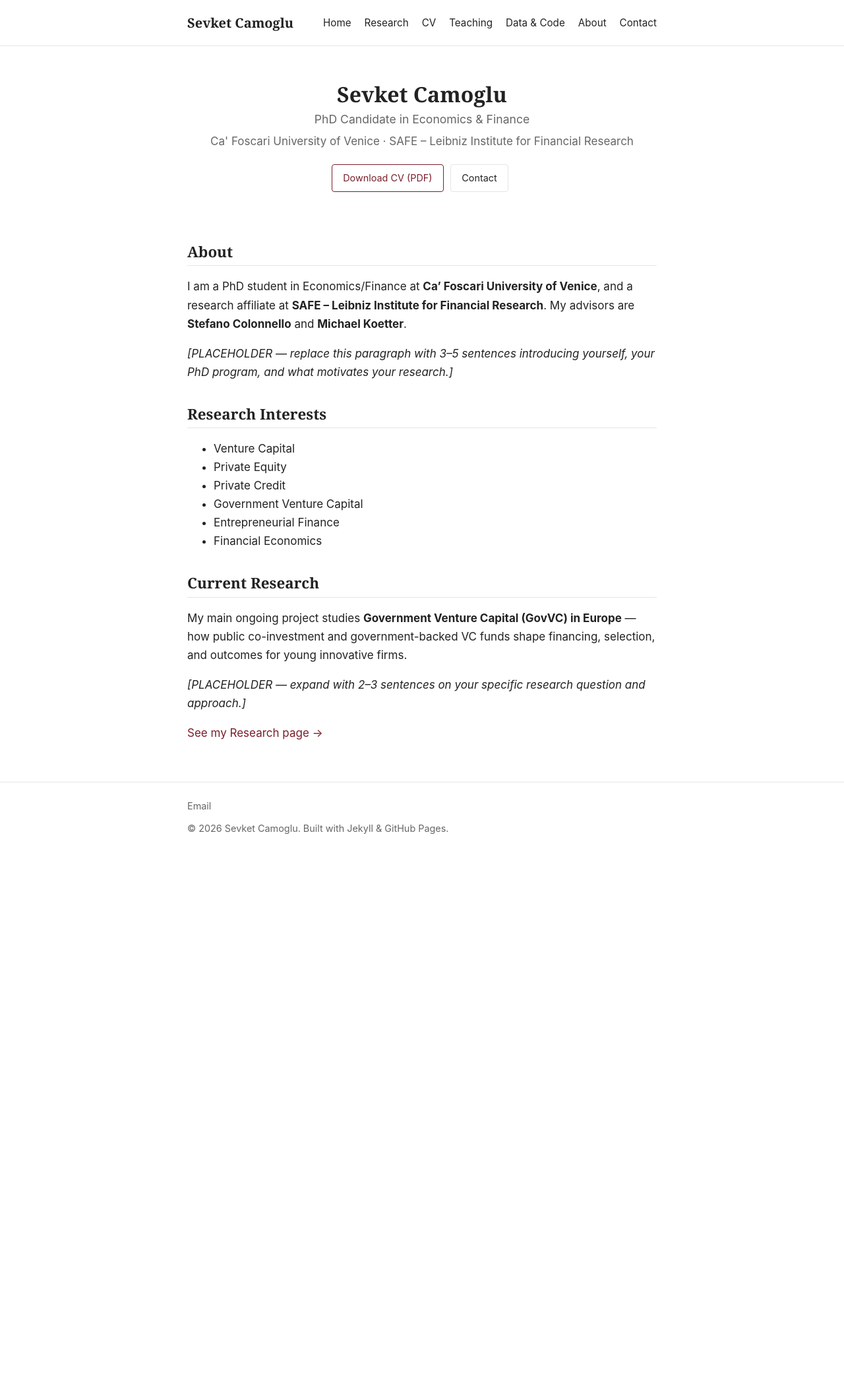
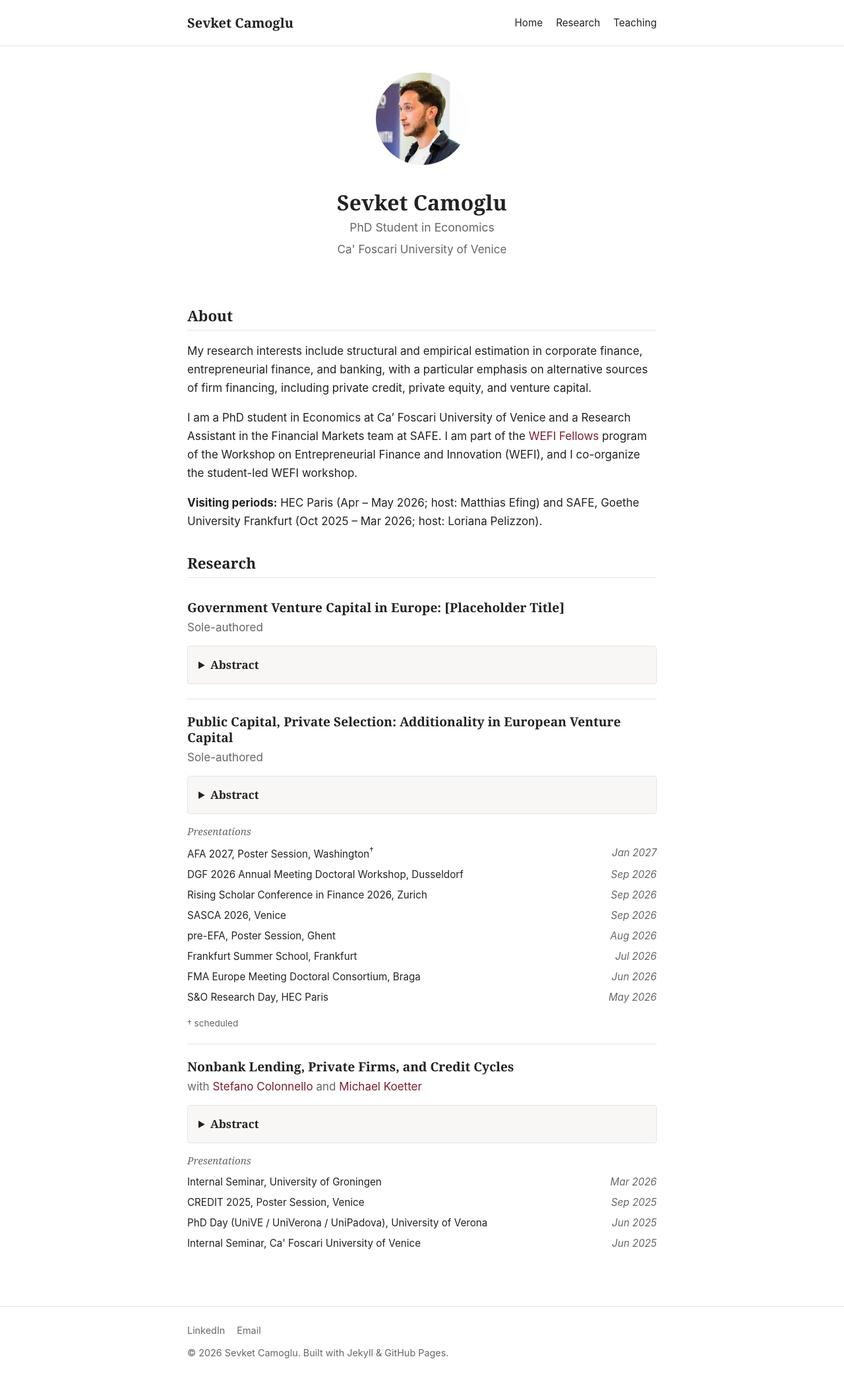
Before and after one commit to sevketcamoglu/sevketcamoglu.github.io, a Jekyll site: the page built from index.md, in a window 1280 px wide. Shown: the whole page at 66% size. Built offline with Jekyll 4.4.1, drawn with Linux system fonts in a browser that asks for light colours; before the commit the page ends 1306 px from its top, so only the background shows below that.

```diff
--- a/_config.yml
+++ b/_config.yml
@@ -3,79 +3,43 @@
 # ============================================================
 
 title: "Sevket Camoglu"
-tagline: "PhD Candidate in Economics & Finance"
+tagline: "PhD Student in Economics"
 description: >-
-  Personal academic website of Sevket Camoglu, PhD student in Economics/Finance
-  at Ca' Foscari University of Venice, researching Venture Capital, Private Equity,
-  Private Credit, Government Venture Capital, and Entrepreneurial Finance.
+  Personal academic website of Sevket Camoglu, PhD student in Economics at
+  Ca' Foscari University of Venice. Research in corporate finance, entrepreneurial
+  finance, and banking: private credit, private equity, and venture capital.
 
-# CHANGE this to your real GitHub Pages URL once you know your username
-# (see the setup guide). Example: https://sevketcamoglu.github.io
 url: "https://sevketcamoglu.github.io"
-baseurl: ""   # leave empty if your repo is named "YOUR-USERNAME.github.io"
+baseurl: ""
 
 author:
   name: "Sevket Camoglu"
-  email: "your.email@unive.it"     # PLACEHOLDER — replace with your real academic email
+  email: "sevket.camoglu@unive.it"
   affiliation: "Ca' Foscari University of Venice"
-  research_affiliation: "SAFE – Leibniz Institute for Financial Research"
-  advisors:
-    - "Stefano Colonnello"
-    - "Michael Koetter"
+
+# External links used on the homepage. Leave "" to show plain text instead of a link.
+links:
+  wefi: "https://workshop-efi.com/wefi-fellows/"
 
 # Social / academic profile links — leave the value as "" to hide that link
 social:
-  google_scholar: ""   # e.g. "https://scholar.google.com/citations?user=XXXXXXX"
-  orcid: ""             # e.g. "https://orcid.org/0000-0000-0000-0000"
-  github: ""            # e.g. "https://github.com/yourusername"
-  linkedin: ""          # e.g. "https://www.linkedin.com/in/yourname"
-  ssrn: ""              # optional
+  google_scholar: ""
+  orcid: ""
+  github: ""
+  linkedin: "https://www.linkedin.com/in/sevktcam"
+  ssrn: ""
 
-# Plugins whitelisted by GitHub Pages — no local install needed, GitHub builds these for you
 plugins:
   - jekyll-seo-tag
   - jekyll-sitemap
 
-# Collections = one small file per research item. Add a new paper by
-# copying an existing file in the matching folder and editing it.
+# Each working paper is one file in _working_papers/. They are displayed
+# inline on the homepage (output: false = no separate page per paper).
 collections:
   working_papers:
-    output: true
-    permalink: /research/working-papers/:path/
-  publications:
-    output: true
-    permalink: /research/publications/:path/
-  wip:
-    output: true
-    permalink: /research/wip/:path/
-  presentations:
-    output: true
-    permalink: /research/presentations/:path/
+    output: false
 
 defaults:
-  - scope:
-      path: ""
-      type: "working_papers"
-    values:
-      layout: "paper"
-      status: "Working Paper"
-  - scope:
-      path: ""
-      type: "publications"
-    values:
-      layout: "paper"
-      status: "Publication"
-  - scope:
-      path: ""
-      type: "wip"
-    values:
-      layout: "paper"
-      status: "Work in Progress"
-  - scope:
-      path: ""
-      type: "presentations"
-    values:
-      layout: "default"
   - scope:
       path: ""
     values:
@@ -85,3 +49,4 @@ exclude:
   - README.md
   - Gemfile
   - Gemfile.lock
+  - _archive
--- a/_includes/nav.html
+++ b/_includes/nav.html
@@ -9,12 +9,8 @@
 
     <nav class="site-nav">
       <a href="{{ '/' | relative_url }}">Home</a>
-      <a href="{{ '/research/' | relative_url }}">Research</a>
-      <a href="{{ '/cv/' | relative_url }}">CV</a>
+      <a href="{{ '/#research' | relative_url }}">Research</a>
       <a href="{{ '/teaching/' | relative_url }}">Teaching</a>
-      <a href="{{ '/data-code/' | relative_url }}">Data &amp; Code</a>
-      <a href="{{ '/about/' | relative_url }}">About</a>
-      <a href="{{ '/contact/' | relative_url }}">Contact</a>
     </nav>
   </div>
 </header>
--- /dev/null
+++ b/_includes/research.html
@@ -0,0 +1,11 @@
+{% assign papers = site.working_papers | sort: 'order' %}
+<div class="papers">
+{% for p in papers %}
+<article class="paper-item">
+<h3 class="paper-title">{{ p.title }}</h3>
+<p class="paper-authors">{% if p.coauthors and p.coauthors.size > 0 %}with {% for a in p.coauthors %}{% assign pen = forloop.length | minus: 1 %}{% if a.url and a.url != "" %}<a href="{{ a.url }}" target="_blank" rel="noopener">{{ a.name }}</a>{% else %}{{ a.name }}{% endif %}{% unless forloop.last %}{% if forloop.index == pen %} and {% else %}, {% endif %}{% endunless %}{% endfor %}{% else %}Sole-authored{% endif %}</p>
+{% if p.abstract %}<details class="abstract-toggle"><summary>Abstract</summary><p>{{ p.abstract }}</p></details>{% endif %}
+{% if p.presentations %}<div class="paper-presentations"><p class="presentations-label">Presentations</p><ul class="cv-list">{% for t in p.presentations %}<li><span class="cv-item">{{ t.event }}{% if t.scheduled %}<sup>&dagger;</sup>{% endif %}</span><span class="cv-date">{{ t.date }}</span></li>{% endfor %}</ul>{% if p.presentations_note %}<p class="cv-note">{{ p.presentations_note }}</p>{% endif %}</div>{% endif %}
+</article>
+{% endfor %}
+</div>
--- a/assets/css/style.css
+++ b/assets/css/style.css
@@ -149,6 +149,36 @@ a:hover { text-decoration: underline; }
   overflow-x: auto;
 }
 
+/* Homepage research section */
+html { scroll-behavior: smooth; }
+#research { scroll-margin-top: 16px; }
+.paper-item { padding: 22px 0 8px; border-bottom: 1px solid var(--color-border); }
+.paper-item:last-child { border-bottom: none; }
+.paper-title { font-size: 1.2rem; margin: 0 0 0.2em; }
+.paper-item .abstract-toggle { margin: 14px 0; }
+.presentations-label {
+  margin: 14px 0 4px;
+  font-family: var(--font-serif);
+  font-size: 0.95rem;
+  font-style: italic;
+  color: var(--color-muted);
+}
+
+/* CV-style dated lists (presentations, teaching) */
+.cv-list { list-style: none; padding: 0; margin: 0 0 12px; }
+.cv-list li {
+  display: flex;
+  justify-content: space-between;
+  gap: 16px;
+  padding: 3px 0;
+  font-size: 0.95rem;
+}
+.cv-date { color: var(--color-muted); font-style: italic; white-space: nowrap; }
+.cv-note { color: var(--color-muted); font-size: 0.85rem; margin: 2px 0 12px; }
+@media (max-width: 640px) {
+  .cv-list li { flex-direction: column; gap: 0; padding: 6px 0; }
+}
+
 /* Footer */
 .site-footer {
   border-top: 1px solid var(--color-border);
--- a/index.md
+++ b/index.md
@@ -8,32 +8,17 @@ permalink: /
   <img src="{{ '/assets/images/profile.jpg' | relative_url }}" alt="Photo of {{ site.author.name }}" class="profile-photo" onerror="this.style.display='none'">
   <h1>{{ site.author.name }}</h1>
   <p class="hero-tagline">{{ site.tagline }}</p>
-  <p class="hero-affiliation">{{ site.author.affiliation }} &middot; {{ site.author.research_affiliation }}</p>
-  <p class="hero-links">
-    <a class="btn" href="{{ '/assets/pdf/cv/cv.pdf' | relative_url }}" target="_blank">Download CV (PDF)</a>
-    <a class="btn btn-secondary" href="{{ '/contact/' | relative_url }}">Contact</a>
-  </p>
+  <p class="hero-affiliation">{{ site.author.affiliation }}</p>
 </section>
 
 ## About
 
-I am a PhD student in Economics/Finance at **{{ site.author.affiliation }}**, and a research affiliate at **{{ site.author.research_affiliation }}**. My advisors are **{{ site.author.advisors[0] }}** and **{{ site.author.advisors[1] }}**.
+My research interests include structural and empirical estimation in corporate finance, entrepreneurial finance, and banking, with a particular emphasis on alternative sources of firm financing, including private credit, private equity, and venture capital.
 
-*[PLACEHOLDER — replace this paragraph with 3–5 sentences introducing yourself, your PhD program, and what motivates your research.]*
+I am a PhD student in Economics at {{ site.author.affiliation }} and a Research Assistant in the Financial Markets team at SAFE. I am part of the {% if site.links.wefi != "" %}[WEFI Fellows]({{ site.links.wefi }}){% else %}WEFI Fellows{% endif %} program of the Workshop on Entrepreneurial Finance and Innovation (WEFI), and I co-organize the student-led WEFI workshop.
 
-## Research Interests
+**Visiting periods:** HEC Paris (Apr – May 2026; host: Matthias Efing) and SAFE, Goethe University Frankfurt (Oct 2025 – Mar 2026; host: Loriana Pelizzon).
 
-- Venture Capital
-- Private Equity
-- Private Credit
-- Government Venture Capital
-- Entrepreneurial Finance
-- Financial Economics
+## Research {#research}
 
-## Current Research
-
-My main ongoing project studies **Government Venture Capital (GovVC) in Europe** — how public co-investment and government-backed VC funds shape financing, selection, and outcomes for young innovative firms.
-
-*[PLACEHOLDER — expand with 2–3 sentences on your specific research question and approach.]*
-
-[See my Research page &rarr;]({{ '/research/' | relative_url }})
+{% include research.html %}
--- a/teaching.md
+++ b/teaching.md
@@ -6,9 +6,12 @@ permalink: /teaching/
 
 # Teaching
 
-*[PLACEHOLDER — this page is a template. Add your teaching assistantships, courses taught, or guest lectures below, and delete the example entry.]*
+Teaching Assistant positions, all at {{ site.author.affiliation }}.
 
-## [Course Name] — [Semester/Year]
-**Role:** [e.g., Teaching Assistant] &middot; **Institution:** {{ site.author.affiliation }}
-
-[PLACEHOLDER — one or two lines describing the course and your role. Link to materials if you want to share them, e.g. syllabus or slides.]
+<ul class="cv-list">
+<li><span class="cv-item">Teaching Assistant, Financial Economics</span><span class="cv-date">Feb 2026 – Jun 2026</span></li>
+<li><span class="cv-item">Teaching Assistant, Financial Mathematics</span><span class="cv-date">Feb 2025 – Jun 2025</span></li>
+<li><span class="cv-item">Teaching Assistant, Financial Economics</span><span class="cv-date">Feb 2025 – Jun 2025</span></li>
+<li><span class="cv-item">Teaching Assistant, Financial Economics</span><span class="cv-date">Feb 2024 – Sep 2024</span></li>
+<li><span class="cv-item">Teaching Assistant, Microeconomics I</span><span class="cv-date">Sep 2022 – Dec 2022</span></li>
+</ul>
```
Also changed, not shown: _archive/_presentations/example-conference.md (added, +7 -0 lines), _archive/_wip/govvc-selection.md (added, +9 -0 lines), _archive/about.md (added, +20 -0 lines), _archive/contact.md (added, +21 -0 lines), _archive/cv.md (added, +48 -0 lines), _archive/data-code.md (added, +16 -0 lines), _archive/govvc-europe.md (added, +21 -0 lines), _archive/paper.html (added, +37 -0 lines), _archive/research.md (added, +74 -0 lines), _working_papers/nonbank-lending-private-firms.md (added, +25 -0 lines), _working_papers/public-capital-private-selection.md (added, +37 -0 lines), assets/images/profile.jpg (added).
